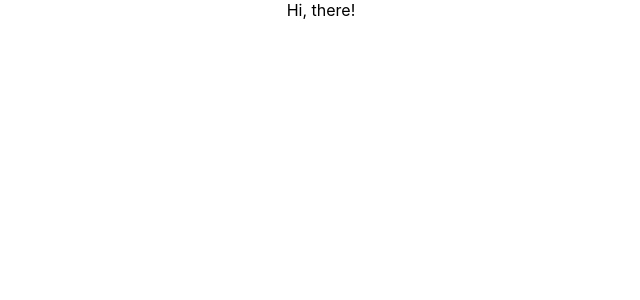
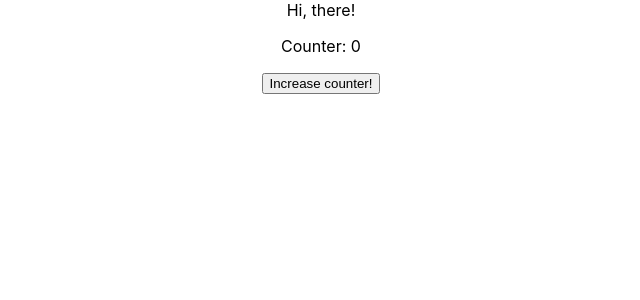
Before and after one commit to glauberbrack/react-hooks, a React (Create React App) app: page / in a window 1280 px wide. Shown: the top 300 px of the page, without its empty margins (319-959 px from the left). Built offline with nearby package versions, Linux system fonts and the light colour scheme.

Commit message:
feat: useState hook

```diff
--- a/src/App.tsx
+++ b/src/App.tsx
@@ -1,7 +1,21 @@
+import { useState } from "react";
 import "./App.css";
 
 function App() {
-  return <div className="App">Hi, there!</div>;
+  const [counter, setCounter] = useState<number>(0);
+
+  function incrementCounter() {
+    const newValue = counter + 1;
+    setCounter(newValue);
+    console.log(counter);
+  }
+  return (
+    <div className="App">
+      Hi, there!
+      <p>Counter: {counter}</p>
+      <button onClick={incrementCounter}>Increase counter!</button>
+    </div>
+  );
 }
 
 export default App;
```
